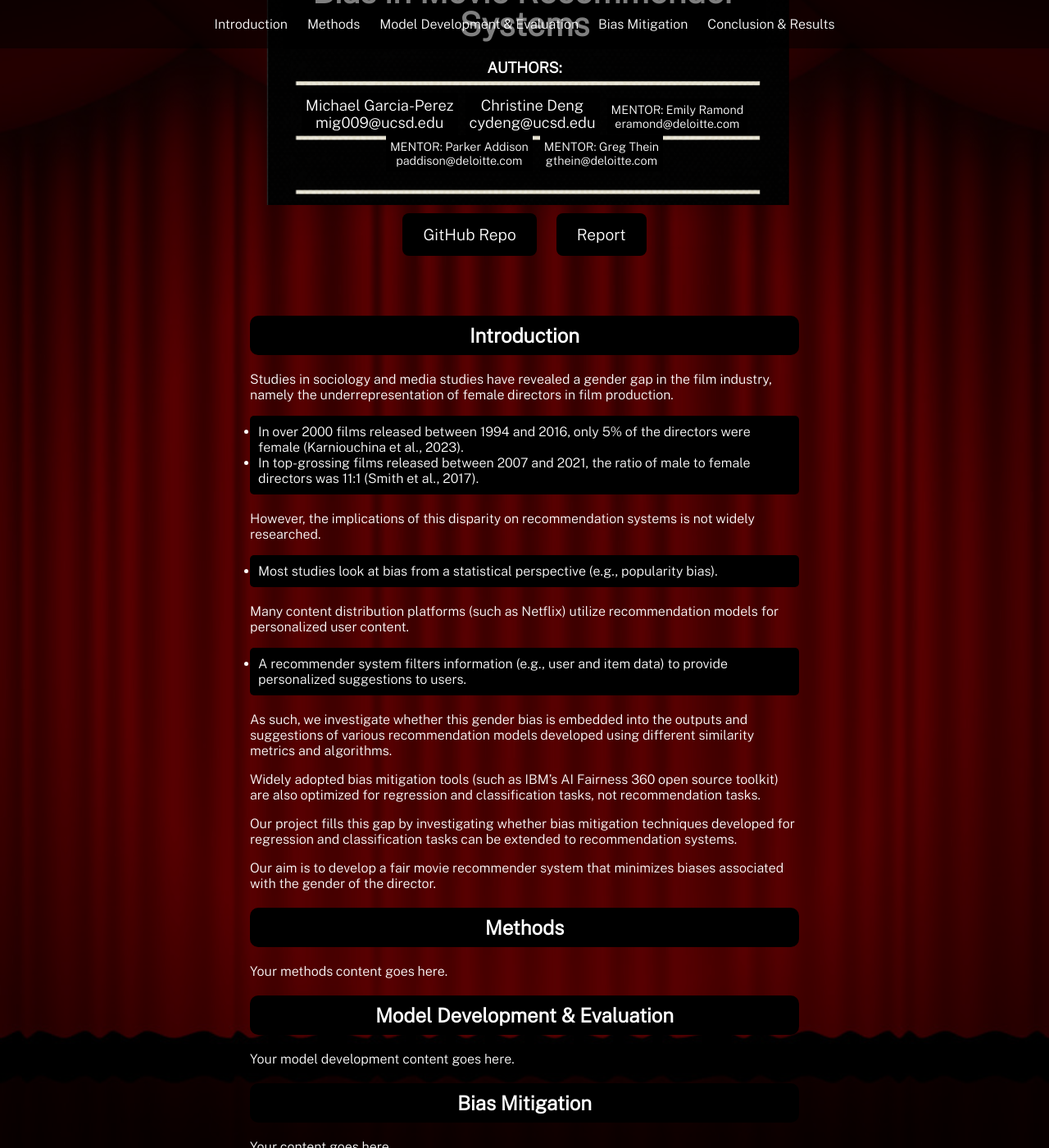
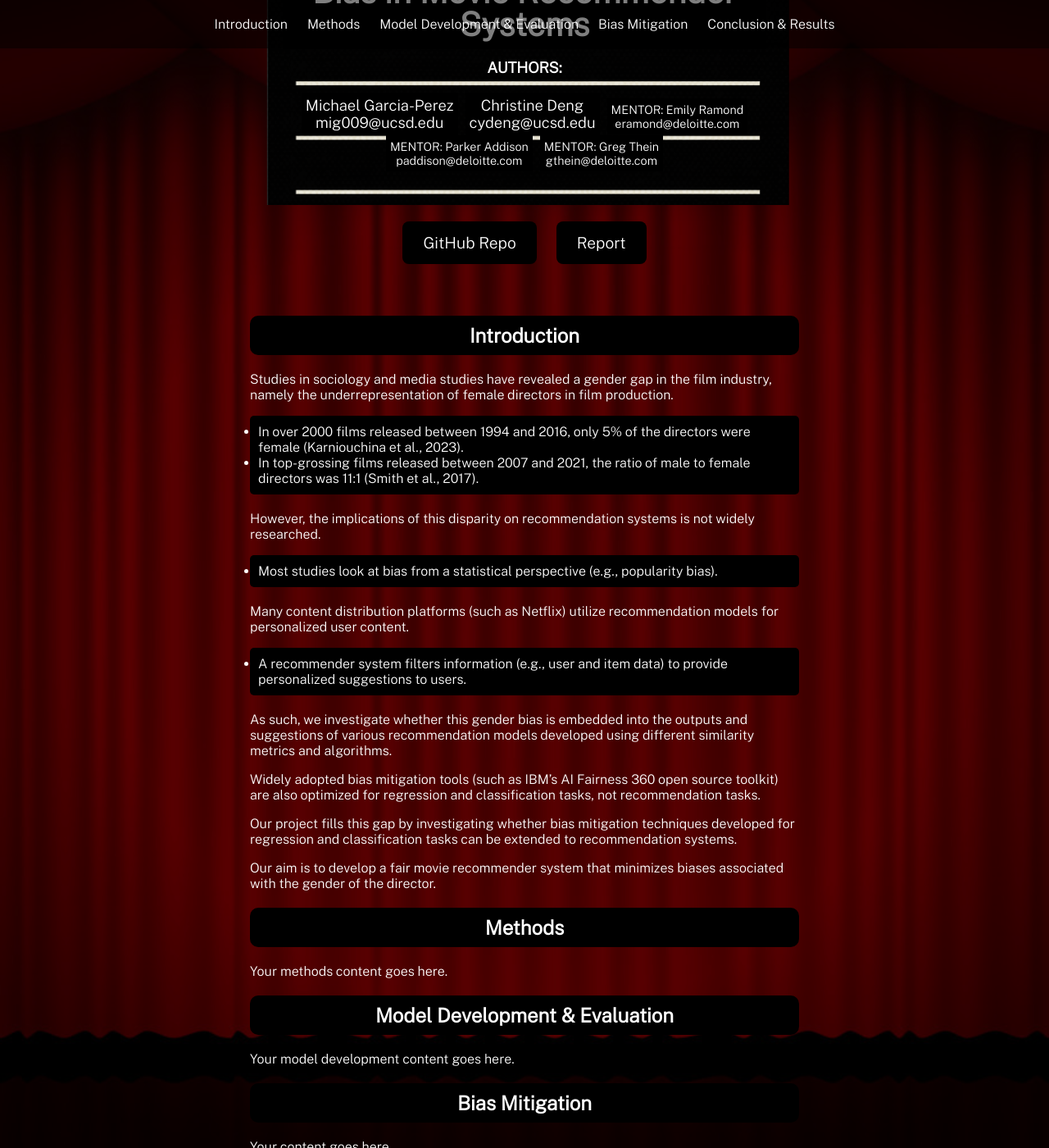
Before and after one commit to michael-garciaperez/DSC180A-Methodology-5, a Jekyll site: the page built from index.md, in a window 1280 px wide and 1400 px high, scrolled down 350 px. Shown: the whole window at 82% size. Built offline with Jekyll 4.4.1, drawn with Linux system fonts in a browser that asks for light colours.

Commit message:
Update style.scss

```diff
--- a/assets/css/style.scss
+++ b/assets/css/style.scss
@@ -59,7 +59,7 @@ header h1 {
 .author-mentor-container {
   text-align: center;
   margin-top: -10px;
-  margin-bottom: -25px;
+  margin-bottom: -15px;
 }
 
 .author-mentor-container p {
```
